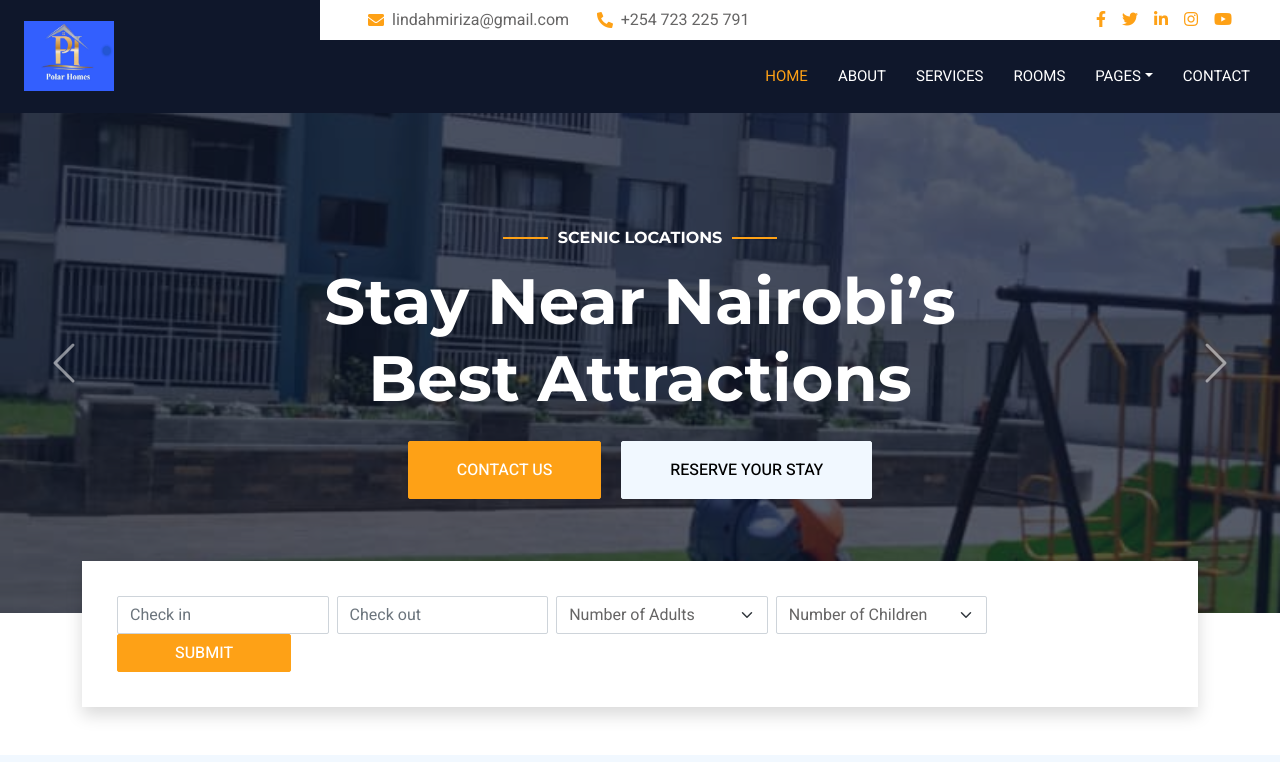
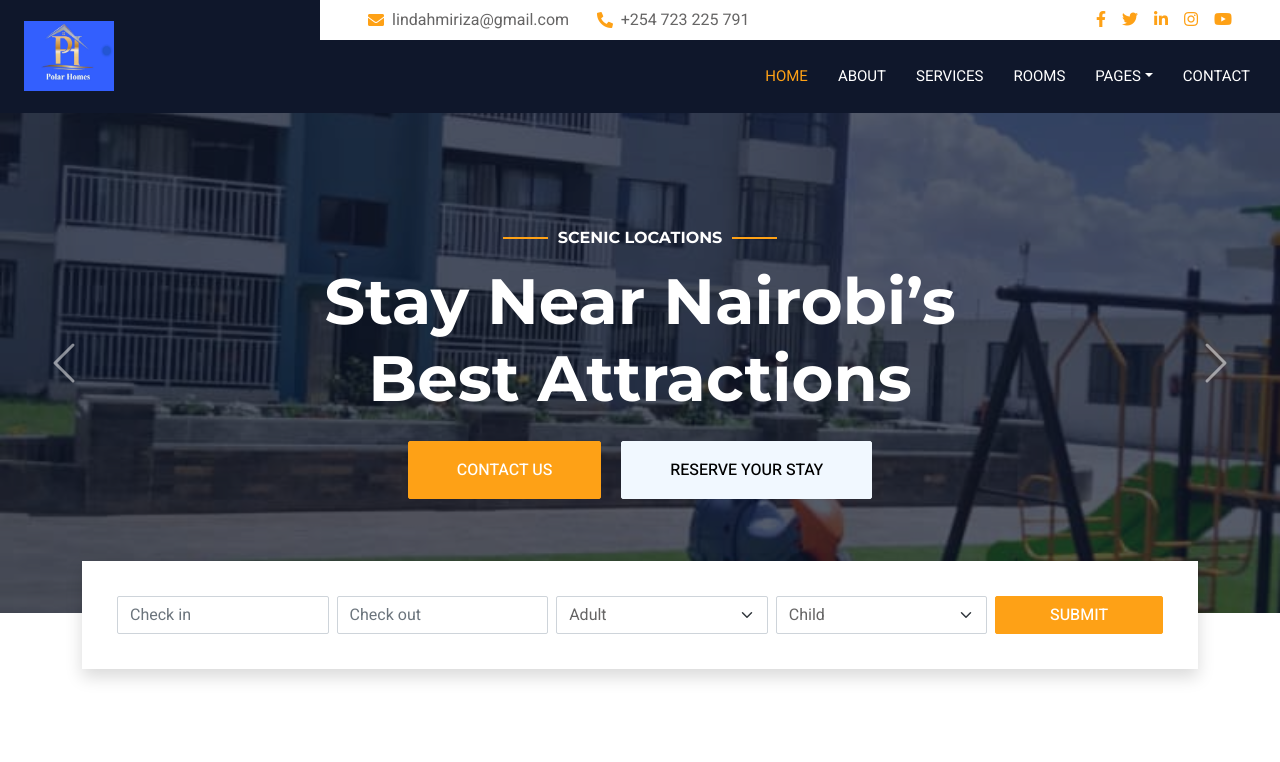
Before and after one commit to Anto-4ny/polarhomes, a plain HTML site: page index.html in a window 1280 px wide. Shown: the top 762 px of the page. Drawn offline with nearby package versions, Linux system fonts and the light colour scheme.

Commit message:
Update index.html

```diff
--- a/index.html
+++ b/index.html
@@ -207,6 +207,7 @@
 <!-- Booking Start -->
 <div class="container-fluid booking pb-5 wow fadeIn" data-wow-delay="0.1s">
     <div class="container">
+        <form action="https://formspree.io/f/xkgryeaa" method="POST">
             <div class="bg-white shadow" style="padding: 35px;">
                 <div class="row g-2">
                     <div class="col-md-10">
@@ -214,36 +215,38 @@
                             <div class="col-md-3">
                                 <div class="date" id="date1" data-target-input="nearest">
                                     <input type="text" class="form-control datetimepicker-input"
+                                        name="checkin"
                                         placeholder="Check in" data-target="#date1" data-toggle="datetimepicker" />
                                 </div>
                             </div>
                             <div class="col-md-3">
                                 <div class="date" id="date2" data-target-input="nearest">
-                                        <input type="text" class="form-control datetimepicker-input" placeholder="Check out" data-target="#date2" data-toggle="datetimepicker"/>
+                                    <input type="text" class="form-control datetimepicker-input"
+                                        name="checkout"
+                                        placeholder="Check out" data-target="#date2" data-toggle="datetimepicker"/>
                                 </div>
                             </div>
                             <div class="col-md-3">
-				    <select class="form-select">
-				        <option selected>Number of Adults</option>
-				        <option value="1">1 Adult</option>
-				        <option value="2">2 Adults</option>
+                                <select class="form-select" name="adults">
+                                    <option selected disabled>Adult</option>
+                                    <option value="1">1 Person</option>
+                                    <option value="2">2 People</option>
                                 </select>
                             </div>
                             <div class="col-md-3">
-				    <select class="form-select">
-				        <option selected>Number of Children</option>
+                                <select class="form-select" name="children">
+                                    <option selected disabled>Child</option>
                                     <option value="1">1 Child</option>
-				        <option value="2">2 Children</option>
                                 </select>
                             </div>
                         </div>
                     </div>
-                        </div>
                     <div class="col-md-2">
-                            <button class="btn btn-primary w-100">Submit</button>
+                        <button class="btn btn-primary w-100" type="submit">Submit</button>
                     </div>
                 </div>
             </div>
+        </form>
     </div>
 </div>
 <!-- Booking End -->
```
Lines whose indentation alone changed are shown as unchanged.
